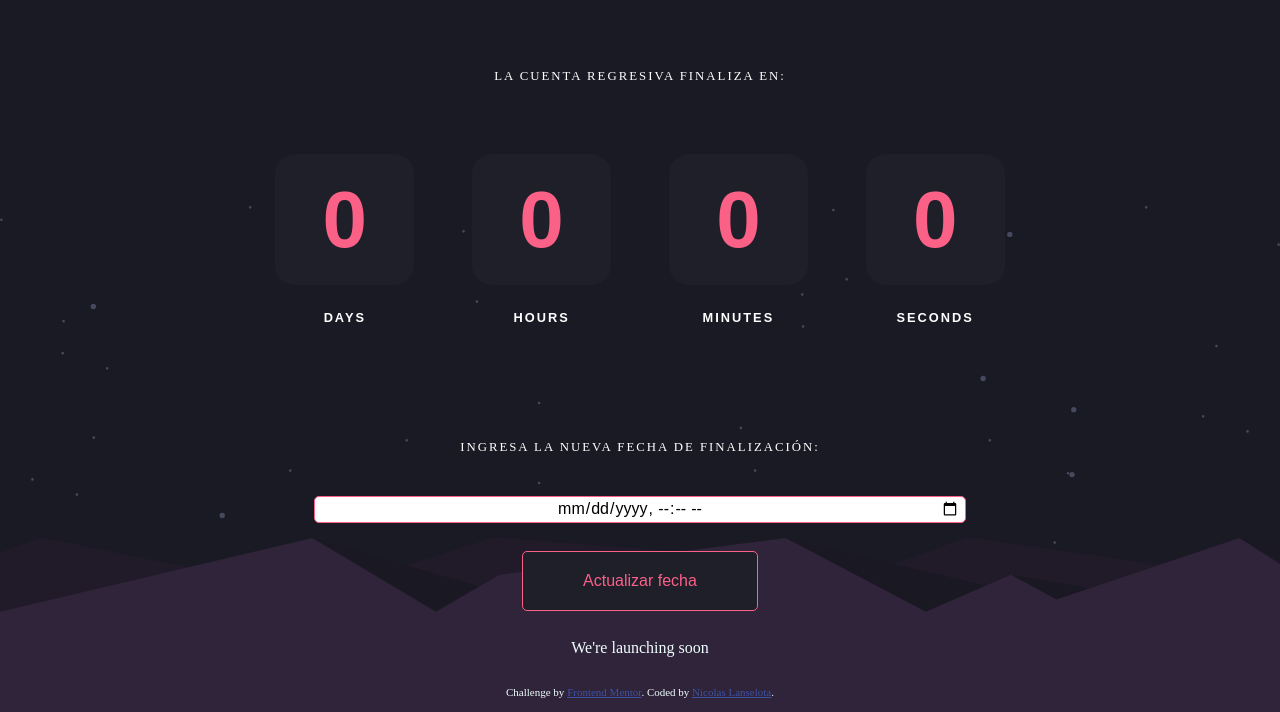
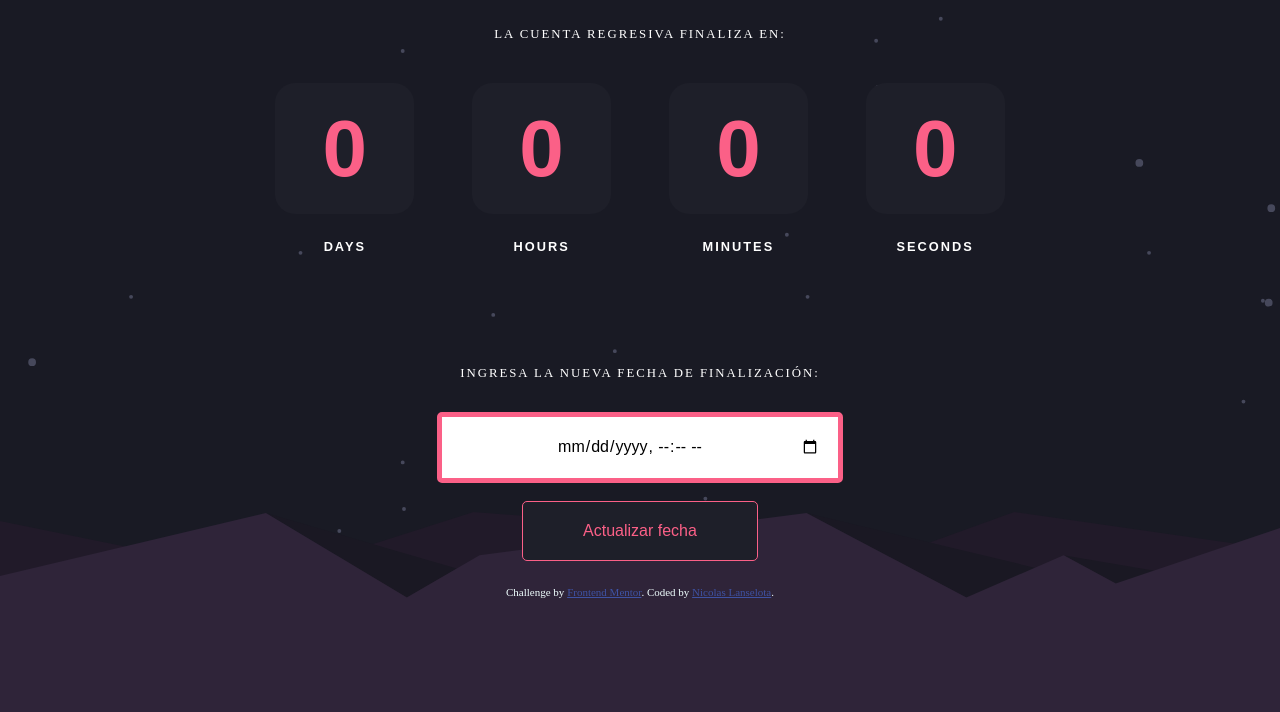
Before and after one commit to NicolasLLans/cuentaregresiva, a plain HTML site: page index.html in a window 1280 px wide. Shown: the part 88-800 px from the top of the page. Drawn offline with Linux system fonts and the light colour scheme.

Commit message:
aplique estilos a todos los elementos

```diff
--- a/index.html
+++ b/index.html
@@ -51,20 +51,21 @@
     </div>
   </div>
 
-  <p>Ingresa la nueva fecha de finalización:</p>
-  <input type="datetime-local" id="newEndDate">
-  <button id="updateEndDateButton">Actualizar fecha</button>
+  <div style="z-index: 3; display: grid; place-items: center; padding: 2%;">
+    <p>Ingresa la nueva fecha de finalización:</p>
+    <input type="datetime-local" id="newEndDate">
+    <button id="updateEndDateButton">Actualizar fecha</button>
+  </div>
 
 
   <script src="script.js"></script>
-  We're launching soon
 
 
 
 
 
-
-  <div class="attribution">
+  <div id="divisor"></div>
+  <div class="attribution" style="z-index: 4;">
     Challenge by <a href="https://www.frontendmentor.io?ref=challenge" target="_blank">Frontend Mentor</a>.
     Coded by <a href="#">Nicolas Lanselota</a>.
   </div>
--- a/style.css
+++ b/style.css
@@ -2,16 +2,29 @@ body {
       display: grid;
       place-items: center;
       background-color: hsl(234, 17%, 12%);
-      background-image: url(images/pattern-hills.svg), url(images/bg-stars.svg);
-      background-blend-mode: normal;
+      background-image: url(images/bg-stars.svg);
+      background-size: cover;
+      background-position: center;
       background-repeat: no-repeat;
-      background-position-y: bottom;
-      background-size: contain;
+      padding-bottom: 50px;
       color: azure;
 
-      height: 100vh;
+      height: 100%;
       width: auto;
       margin: 0;
+}
+
+#divisor {
+      height: 25%;
+      background-image: url(images/pattern-hills.svg);
+      background-size:cover;
+      background-position: center;
+      background-repeat: no-repeat;
+      position: fixed;
+      bottom: 0;
+      left: 0;
+      width: 100%;
+      z-index: 1;
 }
 
 .contenedor {
@@ -24,6 +37,7 @@ body {
       font-family: 'Red Hat Text', sans-serif;
       color: hsl(345, 95%, 68%);
       width: 100%;
+      z-index: 2;
 }
 
 .card {
@@ -49,9 +63,15 @@ body {
 
 @media (max-width:900px) {
       .contenedor {
-            font-size: 2rem;
+            font-size: 3rem;
 
       }
+      #newEndDate{
+            padding: 1% 1%;
+            height: 12px;
+            width: 50%;
+      }
+
       p {
             font-size: 12px;
       }
@@ -62,6 +82,7 @@ body {
             font-size: 1.3rem;
 
       }
+
       p {
             font-size: 10px;
       }
@@ -74,26 +95,32 @@ p {
       text-transform: uppercase;
       letter-spacing: 2px;
 }
-input{
-      width: 50%;
+
+#newEndDate {
+      width: 100%;
       height: 25px;
       font-size: 16px;
       text-align: center;
       border-radius: 5px;
-      padding: 0 5px;
-      border: 1px solid hsl(345, 95%, 68%);
+      padding: 5% 5%;
+      margin: 5% 0;
+      border: 5px solid hsl(345, 95%, 68%);
       font-family: 'Red Hat Text', sans-serif;
 }
-button{
+
+button {
       padding: 20px 60px;
-      background-color:hsl(235, 16%, 14%) ;
+      background-color: hsl(235, 16%, 14%);
       color: hsl(345, 95%, 68%);
       border-radius: 5px;
       border: 1px solid hsl(345, 95%, 68%);
 
       font-size: 16px;
 }
-h1{
+
+h1 {
       font-family: 'Red Hat Text';
-      font-weight: 700;
+      font-weight: 900;
+      text-transform: uppercase;
+
 }
```
